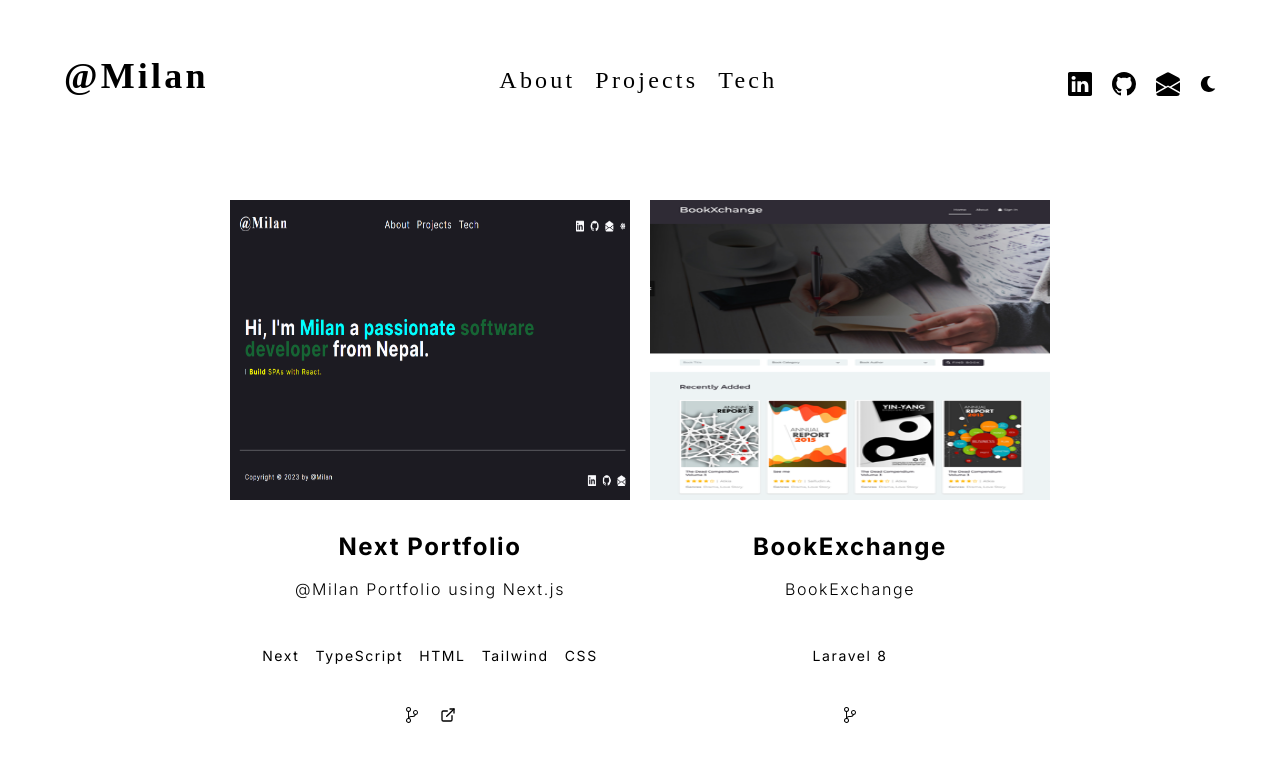
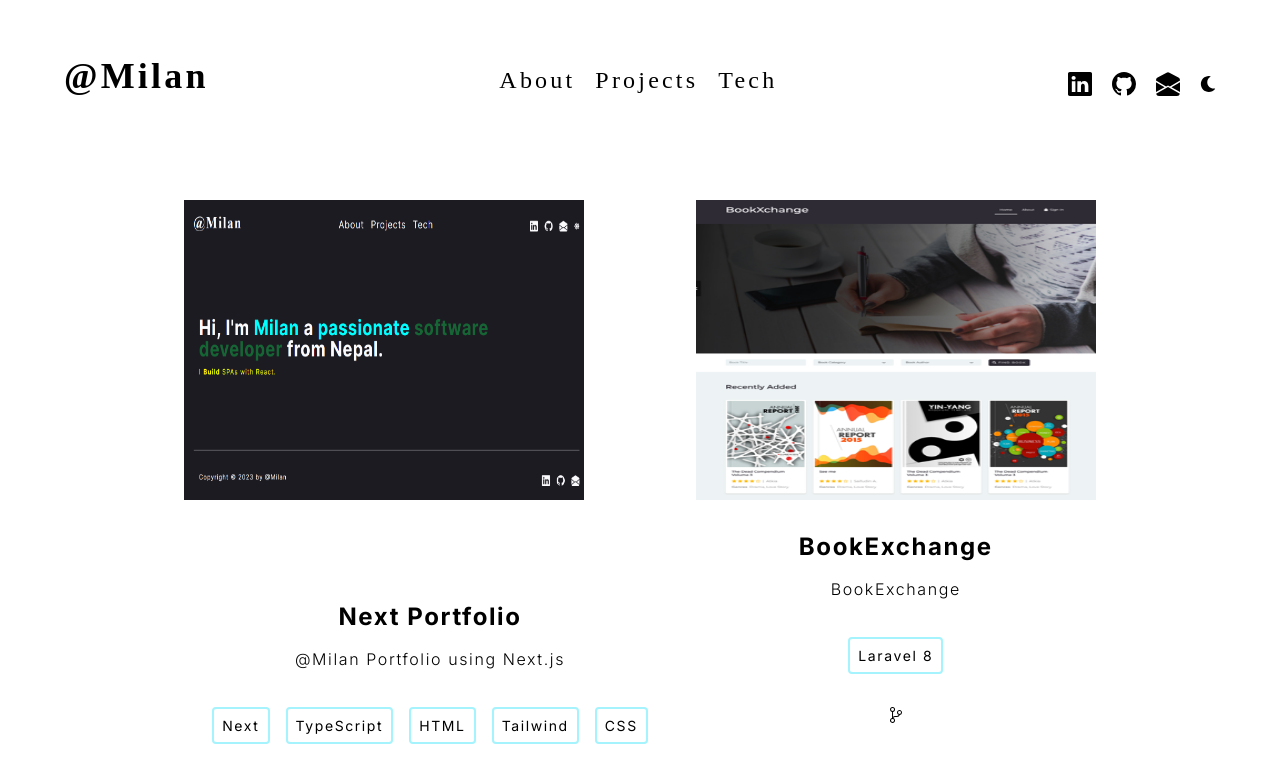
Before and after one commit to MILAN88888/nextjs-portfolio, a Next.js app: page /projects in a window 1280 px wide. Shown: the top 765 px of the page. Built offline with nearby package versions, Linux system fonts and the light colour scheme.

Commit message:
Added - Stack border color

```diff
--- a/components/ProjectItem.tsx
+++ b/components/ProjectItem.tsx
@@ -32,11 +32,11 @@ export function ProjectItem() {
 
             <footer className="flex flex-col gap-10">
               {!!item.stack.length && (
-                <div className="flex-center flex-wrap gap-3">
+                <div className="flex-center flex-wrap gap-4">
                   {item.stack.map((tag: any) => (
                     <span
                       key={tag}
-                      className="px-2 text-sm leading-normal rounded bg-badge-light/50 dark:bg-badge-dark"
+                      className="mx-2 p-2 text-sm leading-normal rounded border-2 border-cyan-200"
                     >
                       {tag}
                     </span>
```
